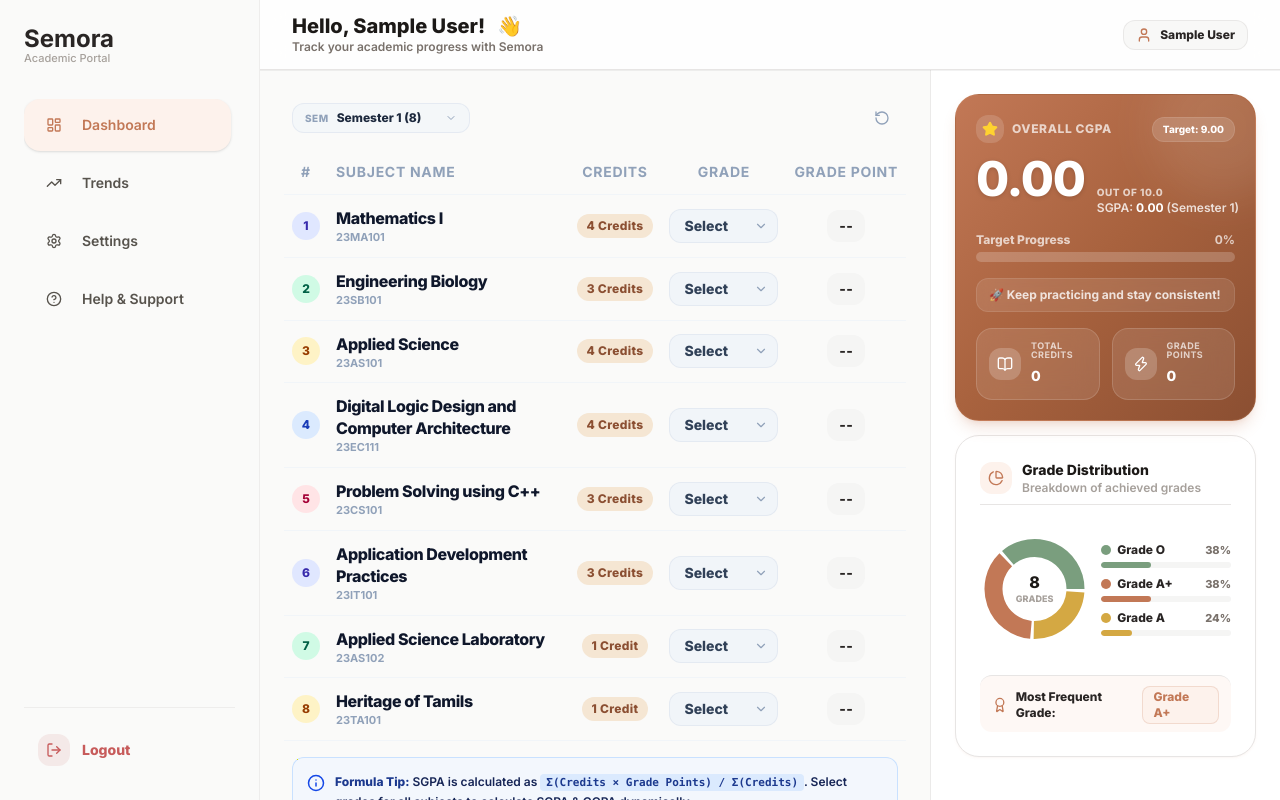
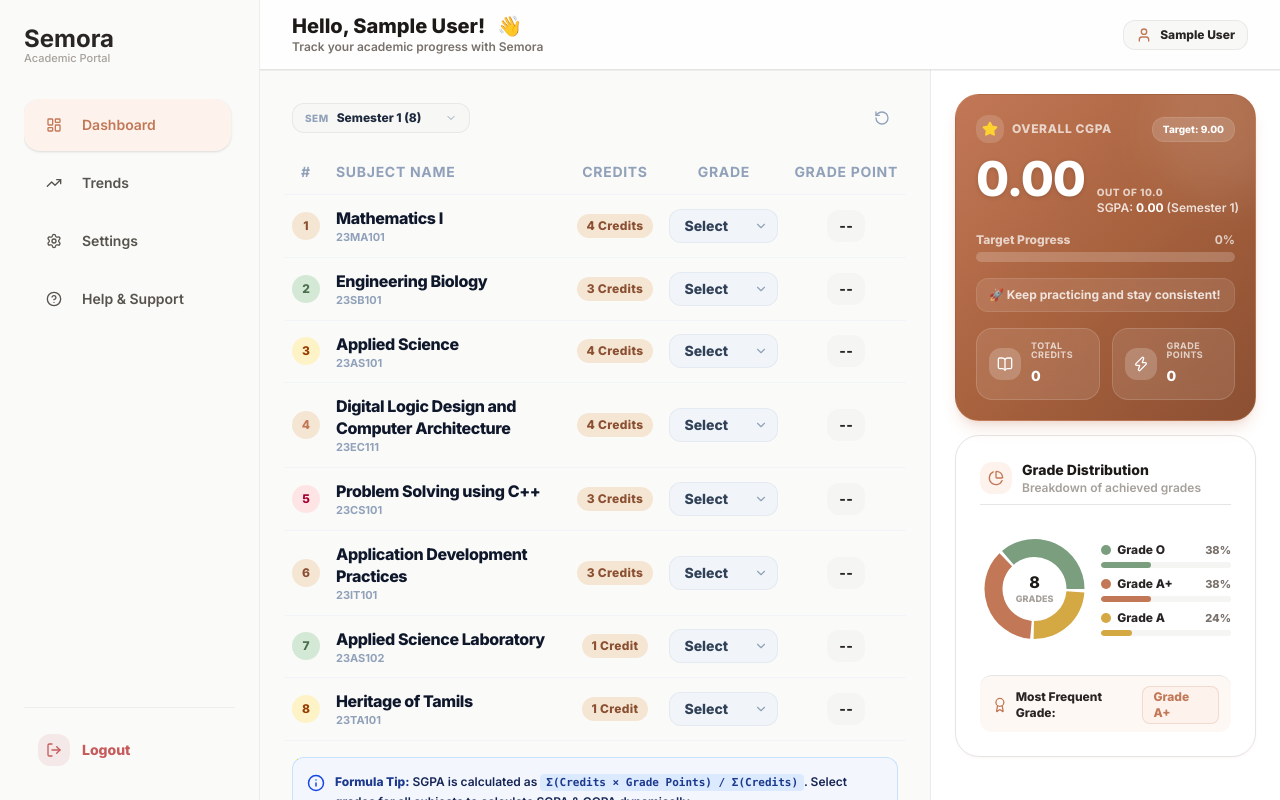
Before and after one commit to prakashseervi61/CGPA-CALC, a React (Vite) app: page /dashboard in a window 1280 px wide. Built offline with nearby package versions, Linux system fonts and the light colour scheme; sample sign-in values are in the browser's storage.

Commit message:
style(subject-table): update ring colors and semester selector to earthy palette
- Ring colors use terracotta and muted green
- Semester selector hover uses terracotta accent
- Grade select active state uses warm tan

```diff
--- a/src/components/dashboard/SubjectTable.jsx
+++ b/src/components/dashboard/SubjectTable.jsx
@@ -4,10 +4,10 @@ import Badge from '../ui/Badge';
 import { useSesame } from '../../contexts/DataContext';
 
 const RING_COLORS = [
-  'bg-indigo-100 text-indigo-800',
-  'bg-emerald-100 text-emerald-800',
+  'bg-[#F5E6D3] text-[#8B4F32]',
+  'bg-[#D4E8D6] text-[#4A6E4D]',
   'bg-amber-100 text-amber-800',
-  'bg-blue-100 text-blue-800',
+  'bg-[#F5E6D3] text-[#C27856]',
   'bg-rose-100 text-rose-800',
 ];
 
@@ -31,7 +31,7 @@ export default function SubjectTable() {
     <div className="space-y-4">
       {/* Semester Selector + Reset */}
       <div className="flex items-center justify-between">
-        <div className="flex items-center gap-2 bg-slate-100/70 dark:bg-slate-700/50 border border-slate-200/80 dark:border-slate-600/80 rounded-xl px-3 py-1.5 hover:border-indigo-400/50 hover:bg-indigo-50/40 dark:hover:bg-indigo-900/20 transition-all duration-200">
+        <div className="flex items-center gap-2 bg-stone-100/70 dark:bg-stone-700/50 border border-stone-200/80 dark:border-stone-600/80 rounded-xl px-3 py-1.5 hover:border-[#C27856]/50 hover:bg-[#F5E6D3]/40 dark:hover:bg-[#C27856]/20 transition-all duration-200">
           <span className="text-[10px] font-black uppercase text-slate-400 tracking-wider leading-none">Sem</span>
           <select
             value={currentSemesterId}
@@ -163,7 +163,7 @@ export default function SubjectTable() {
                           className={`
                             px-3.5 py-2 sm:py-1.5 pr-7 rounded-xl font-black text-xs sm:text-sm border transition-all cursor-pointer focus:outline-none appearance-none
                             ${course.grade
-                              ? 'bg-indigo-100 text-indigo-700 border-indigo-200 shadow-xs'
+                              ? 'bg-[#F5E6D3] text-[#8B4F32] border-[#EBD5BE] shadow-xs'
                               : 'bg-slate-100 text-slate-700 border-slate-200/80 hover:bg-slate-200/60'
                             }
                           `}
```
